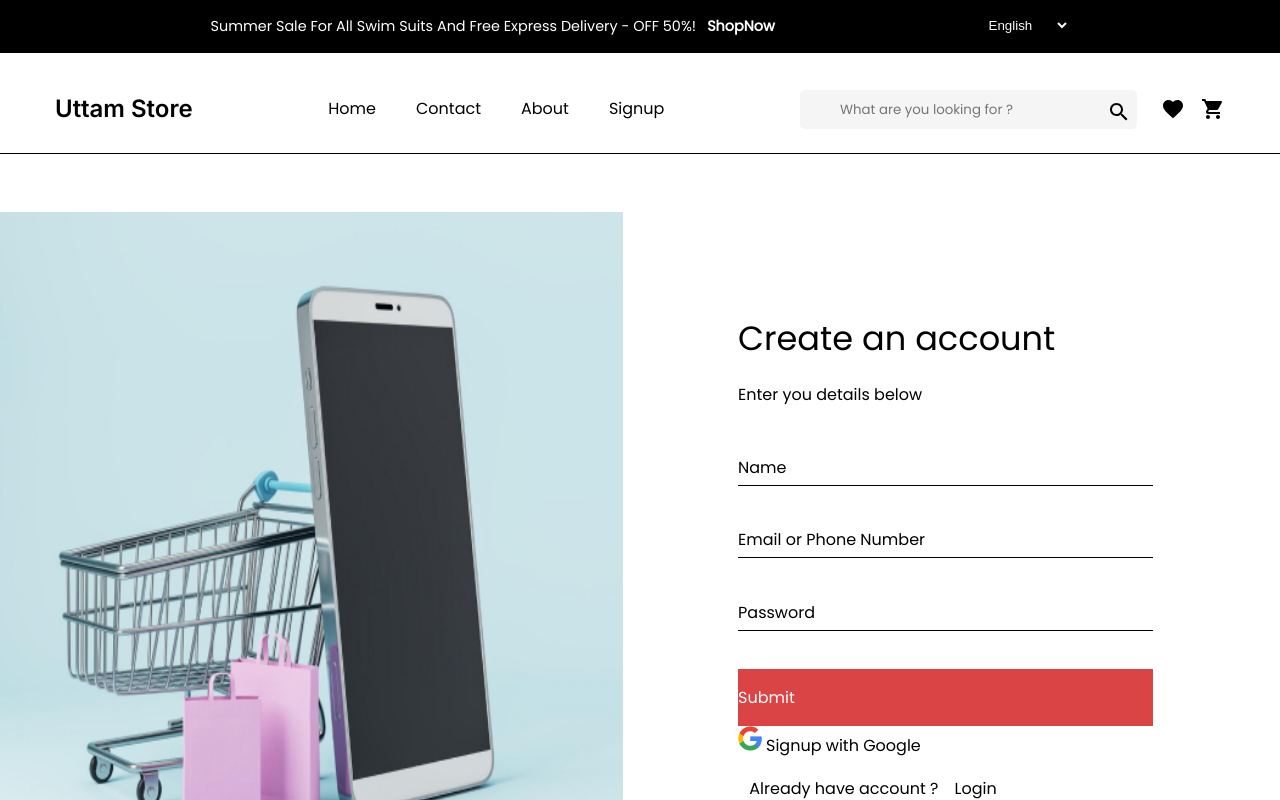
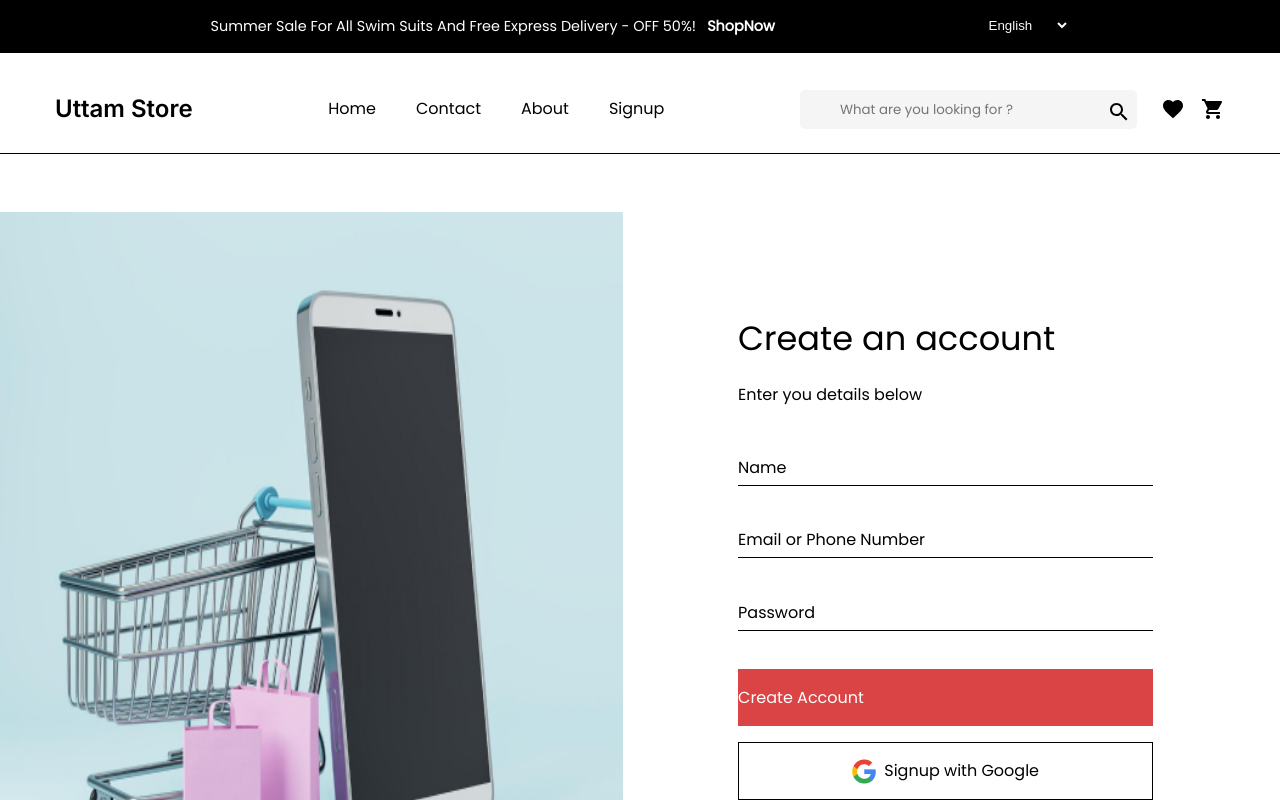
Before and after one commit to uttampun44/uttam-store, a React (Vite) app: page /signup in a window 1280 px wide. Shown: the top 800 px of the page. Built offline with nearby package versions, Linux system fonts and the light colour scheme.

Commit message:
signup and login form type submit fix

```diff
--- a/src/Components/Login/Login.jsx
+++ b/src/Components/Login/Login.jsx
@@ -12,6 +12,7 @@ function Login() {
      font-size: 1.1vw;
      line-height: 24px;
      `;
+
   return (
     <div>
             <Header />
@@ -26,14 +27,14 @@ function Login() {
                                 <p>Enter your details below</p>
                              </div>
                             <div>
-                              <form>
+                              <form method='post'>
                                 <div className='inputs-field'>
                                     <input type='text' name='email' required placeholder='Email or phone number'/>
                                      <input type='password' name='password' required placeholder='Password'/>
                                  </div>
                               <div className='forget-password'>
                                    <div className='login'>
-                                     <Button to='/' primary type='submit'>Login</Button>
+                                     <input to='/' primary type='submit' value="Login" style={{fontSize: '1.1rem', fontWeight: '500'}}/>
                                  </div>
 
                                   <div>
--- a/src/Components/Signup/Signup.jsx
+++ b/src/Components/Signup/Signup.jsx
@@ -40,7 +40,7 @@ function Singup() {
 
                       <div className='create-account-google'>
                          <div className='create-account'>
-                            <input onClick={createAccount} type='submit' />
+                            <input onClick={createAccount} type='submit' value="Create Account"/>
                          </div>
 
                          <div className='google-signup'>
--- a/src/scss/abstract/_variables.scss
+++ b/src/scss/abstract/_variables.scss
@@ -421,7 +421,6 @@ header{
 
     .create-account{
               input{
-                 text-decoration: none;
                  line-height: 24px;
                  font-size: $font-size-normal;
                  font-weight: 500;
@@ -430,6 +429,9 @@ header{
                  background: none;
                  border: none;
                  cursor: pointer;
+         }
+         input[type="submit"]{
+              text-align: center;
          }
   }
 
--- a/src/scss/page/_login.scss
+++ b/src/scss/page/_login.scss
@@ -37,6 +37,12 @@
                      .login {
                            background-color: #DB4444;
                            padding: 1vw 2.5vw;
+                           input{
+                            background: none;
+                            color: #fff;
+                            border: none;
+                            cursor: pointer;
+                           }
                      }
                }
          }
--- a/src/scss/page/_signup.scss
+++ b/src/scss/page/_signup.scss
@@ -37,6 +37,10 @@
        .create-account{
            padding: 1.3vw 0vw;
            background-color: #DB4444;
+           input{
+              display: flex;
+              justify-content: center;
+           }
        }
        .already-account{
            display: flex;
@@ -44,6 +48,16 @@
            gap: 1rem;
            justify-content: center;
            width: 65%;
+       }
+       .google-signup{
+        background-color: #fff;
+        display: flex;
+        align-items: center;
+        margin-top: 1em;
+        justify-content: center;
+        gap: 0.5em;
+        border: 1px solid #000;
+        padding: 1.2vw 0vw;
        }
 }
 @media screen and (min-width: 1440px){
```
